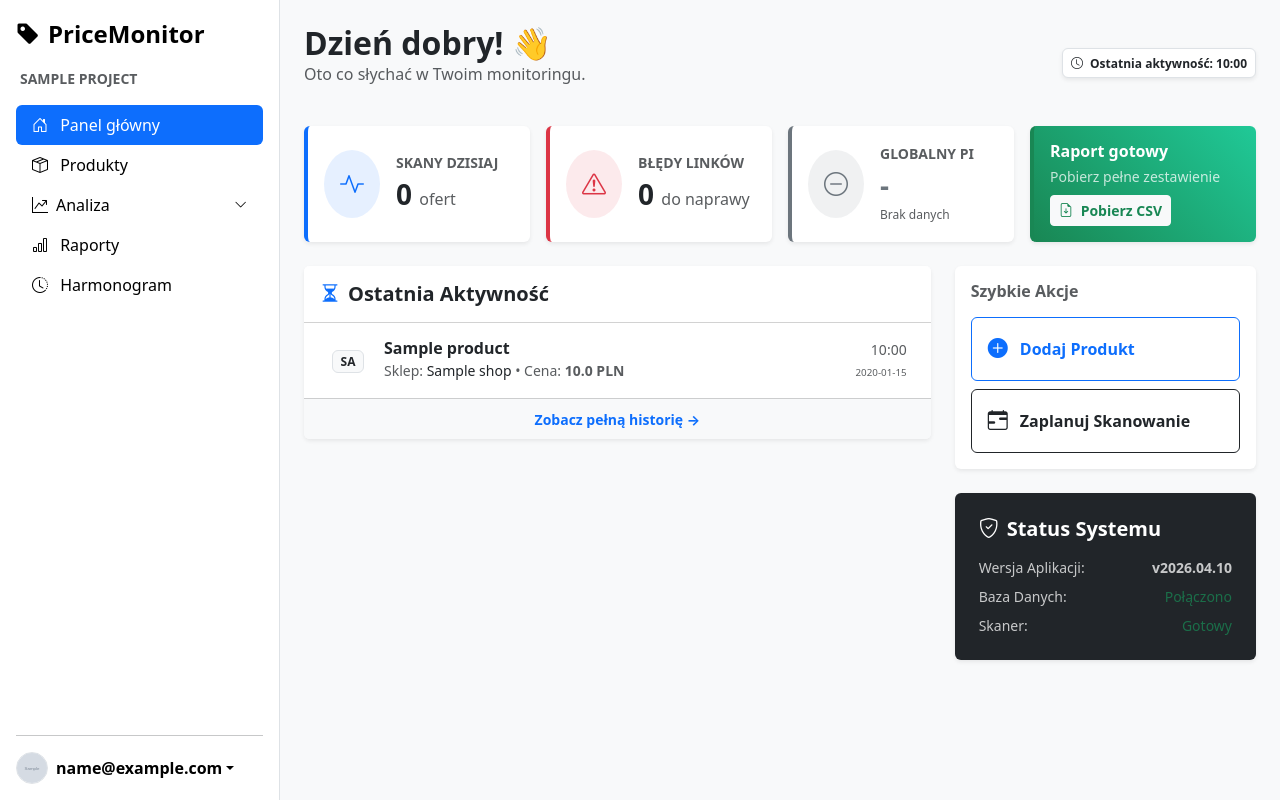
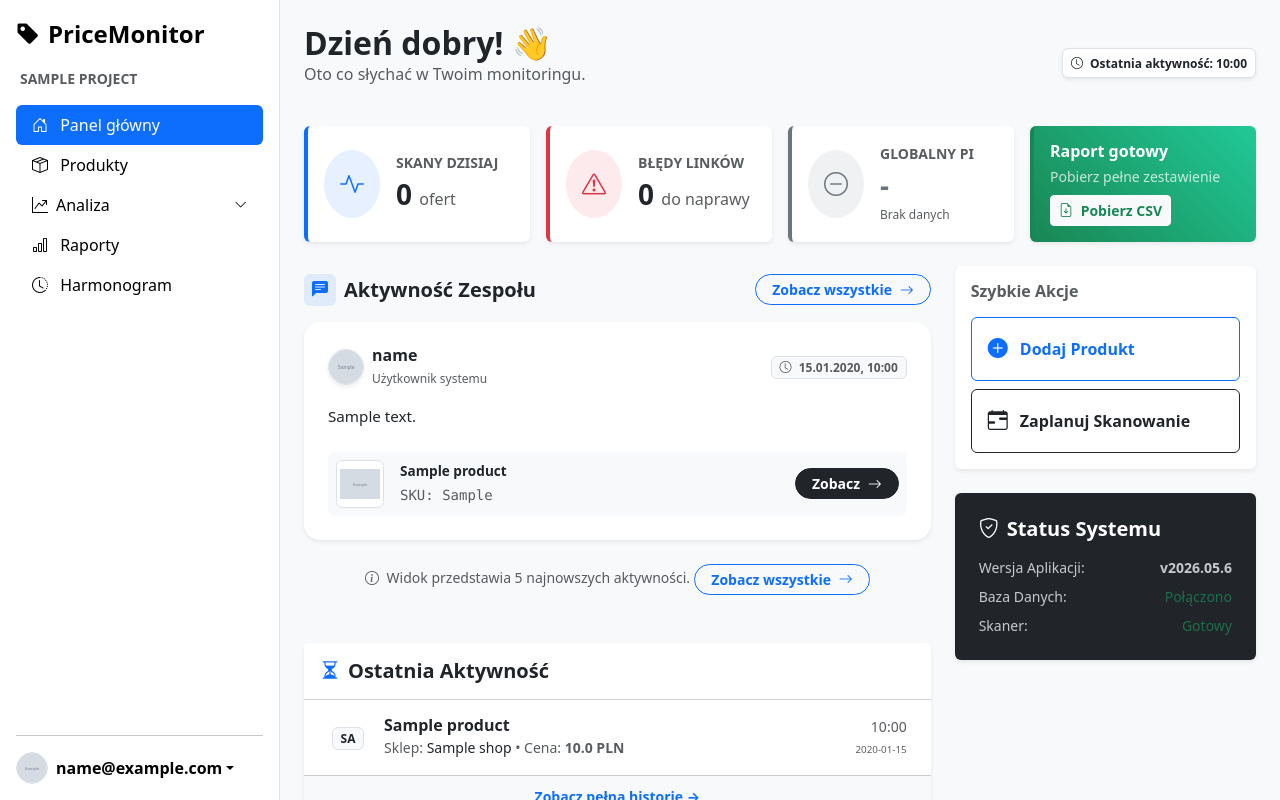
Before and after one commit to mateo-malesz/PriceMonitor-IXION, a Flask app: page /project/1/overview in a window 1280 px wide. Run offline with Flask 3, Linux system fonts and the light colour scheme; a user stored in the database is signed in; tables that the repository leaves empty hold one stand-in row (values such as "Sample post"); grey boxes marked "Sample" are stand-in pictures.

Commit message:
Update: Komentarze

```diff
--- a/app.py
+++ b/app.py
@@ -3217,6 +3217,24 @@ def compare_projects(project_id):
                            only_in_p1=only_in_p1,
                            only_in_p2=only_in_p2)
 
+
+@app.route('/project/<int:project_id>/activity')
+@login_required
+def project_activity(project_id):
+    project = Project.query.get_or_404(project_id)
+    if current_user not in project.users:
+        flash('Brak dostępu.', category='error')
+        return redirect(url_for('projects'))
+
+    page = request.args.get('page', 1, type=int)
+
+    # Pobieranie komentarzy z paginacją po stronie serwera
+    pagination = ProductComment.query.join(Product).filter(
+        Product.project_id == project.id
+    ).order_by(ProductComment.created_at.desc()).paginate(page=page, per_page=15, error_out=False)
+
+    return render_template('activity.html', project=project, pagination=pagination)
+
 @app.route('/project/<int:project_id>/overview')
 @login_required
 def project_overview(project_id):
@@ -3262,13 +3280,19 @@ def project_overview(project_id):
 
     global_pi = round(sum(project_pi_list) / len(project_pi_list), 1) if project_pi_list else None
 
+    # --- NOWE: POBIERANIE OSTATNICH KOMENTARZY (ZESPOŁU) ---
+    recent_comments = ProductComment.query.join(Product).filter(
+        Product.project_id == project.id
+    ).order_by(ProductComment.created_at.desc()).limit(5).all()
+
     return render_template('overview.html',
                            project=project,
                            scans_today=scans_today,
                            errors_count=errors_count,
                            recent_activity=recent_activity,
                            last_scan_time=last_scan_time,
-                           global_pi=global_pi)
+                           global_pi=global_pi,
+                           recent_comments=recent_comments)
 
 # TWORZENIE ADMINA - inicjalizacja tylko przy pierwszym uruchomieniu
 @app.route('/create-admin')
--- a/templates/overview.html
+++ b/templates/overview.html
@@ -105,6 +105,84 @@
 
         <div class="row">
             <div class="col-md-8">
+<!-- NAGŁÓWEK SEKCJI -->
+                <div class="d-flex justify-content-between align-items-center mb-3 mt-2">
+                    <h5 class="fw-bolder mb-0 text-dark d-flex align-items-center">
+                        <div class="bg-primary bg-opacity-10 text-primary rounded d-flex align-items-center justify-content-center me-2" style="width: 32px; height: 32px;">
+                            <i class="bi bi-chat-left-text-fill fs-6"></i>
+                        </div>
+                        Aktywność Zespołu
+                    </h5>
+                    <a href="{{ url_for('project_activity', project_id=project.id) }}" class="btn btn-sm btn-outline-primary rounded-pill fw-bold px-3">
+                        Zobacz wszystkie <i class="bi bi-arrow-right ms-1"></i>
+                    </a>
+                </div>
+
+                <!-- LISTA KART Z KOMENTARZAMI (Styl z podstrony) -->
+                {% if recent_comments %}
+                    {% for comment in recent_comments %}
+                        <div class="card shadow-sm border-0 mb-4 rounded-4">
+                            <div class="card-body p-4">
+                                <!-- Nagłówek: Autor i data -->
+                                <div class="d-flex justify-content-between align-items-center mb-3">
+                                    <div class="d-flex align-items-center">
+                                        <img src="{{ comment.user.image_file }}" class="rounded-circle border shadow-sm me-2" style="width: 36px; height: 36px; object-fit: cover;">
+                                        <div>
+                                            <div class="fw-bold text-dark" style="line-height: 1.2;">{{ comment.user.email.split('@')[0] }}</div>
+                                            <small class="text-muted" style="font-size: 0.75rem;">Użytkownik systemu</small>
+                                        </div>
+                                    </div>
+                                    <span class="badge bg-light text-muted border">
+                                        <i class="bi bi-clock me-1"></i> {{ comment.created_at.strftime('%d.%m.%Y, %H:%M') }}
+                                    </span>
+                                </div>
+
+                                <!-- Treść -->
+                                <div class="text-dark mb-4" style="font-size: 0.95rem; white-space: pre-wrap; line-height: 1.5; display: -webkit-box; -webkit-line-clamp: 3; -webkit-box-orient: vertical; overflow: hidden;">{{ comment.content }}</div>
+
+                                <!-- Załączony Produkt -->
+                                <div class="card bg-light border-0 rounded-3">
+                                    <div class="card-body p-2 d-flex align-items-center">
+                                        <div class="bg-white rounded border d-flex justify-content-center align-items-center me-3 flex-shrink-0" style="width: 48px; height: 48px; padding: 2px;">
+                                            {% if comment.product.image_link %}
+                                                <img src="{{ comment.product.image_link }}" style="max-height: 40px; max-width: 40px; object-fit: contain;">
+                                            {% else %}
+                                                <i class="bi bi-box-seam text-muted"></i>
+                                            {% endif %}
+                                        </div>
+                                        <div class="min-vw-0 flex-grow-1 pe-2">
+                                            <a href="{{ url_for('product_details', project_id=project.id, product_id=comment.product.id) }}" class="fw-bold text-dark text-decoration-none text-truncate d-block" style="font-size: 0.85rem;">
+                                                {{ comment.product.title }}
+                                            </a>
+                                            <small class="text-muted font-monospace">SKU: {{ comment.product.sku or '-' }}</small>
+                                        </div>
+                                        <div class="ms-auto flex-shrink-0">
+                                            <a href="{{ url_for('product_details', project_id=project.id, product_id=comment.product.id) }}" class="btn btn-sm btn-dark rounded-pill px-3 fw-bold">
+                                                Zobacz <i class="bi bi-arrow-right ms-1"></i>
+                                            </a>
+                                        </div>
+                                    </div>
+                                </div>
+                            </div>
+                        </div>
+                    {% endfor %}
+                    <div class="text-center mb-5">
+                        <small class="text-muted"><i class="bi bi-info-circle me-1"></i> Widok przedstawia 5 najnowszych aktywności.</small>
+                                        <a href="{{ url_for('project_activity', project_id=project.id) }}" class="btn btn-sm btn-outline-primary rounded-pill fw-bold px-3">
+                        Zobacz wszystkie <i class="bi bi-arrow-right ms-1"></i>
+                    </a>
+                    </div>
+                {% else %}
+                    <!-- Gdy brak komentarzy -->
+                    <div class="card shadow-sm border-0 mb-4 rounded-4">
+                        <div class="card-body text-center py-5 text-muted px-4">
+                            <div class="bg-light rounded-circle d-inline-flex align-items-center justify-content-center mb-3" style="width: 60px; height: 60px;">
+                                <i class="bi bi-chat-square-dots text-muted fs-3"></i>
+                            </div>
+                            <p class="small mb-0 text-muted">Brak najnowszych dyskusji.<br>Gdy zespół zacznie komentować produkty, wpisy pojawią się tutaj.</p>
+                        </div>
+                    </div>
+                {% endif %}
                 <div class="card shadow-sm border-0">
                     <div class="card-header bg-white py-3">
                         <h5 class="card-title fw-bold mb-0">
@@ -171,7 +249,7 @@
                         <h5 class="fw-bold mb-3"><i class="bi bi-shield-check me-2"></i>Status Systemu</h5>
                         <ul class="list-unstyled mb-0 small opacity-75">
                             <li class="mb-2 d-flex justify-content-between">
-                                <span>Wersja Aplikacji:</span> <strong>v2026.04.10</strong>
+                                <span>Wersja Aplikacji:</span> <strong>v2026.05.6</strong>
                             </li>
                             <li class="mb-2 d-flex justify-content-between">
                                 <span>Baza Danych:</span> <span class="text-success">Połączono</span>
```
Also changed, not shown: templates/activity.html (added, +93 -0 lines).
